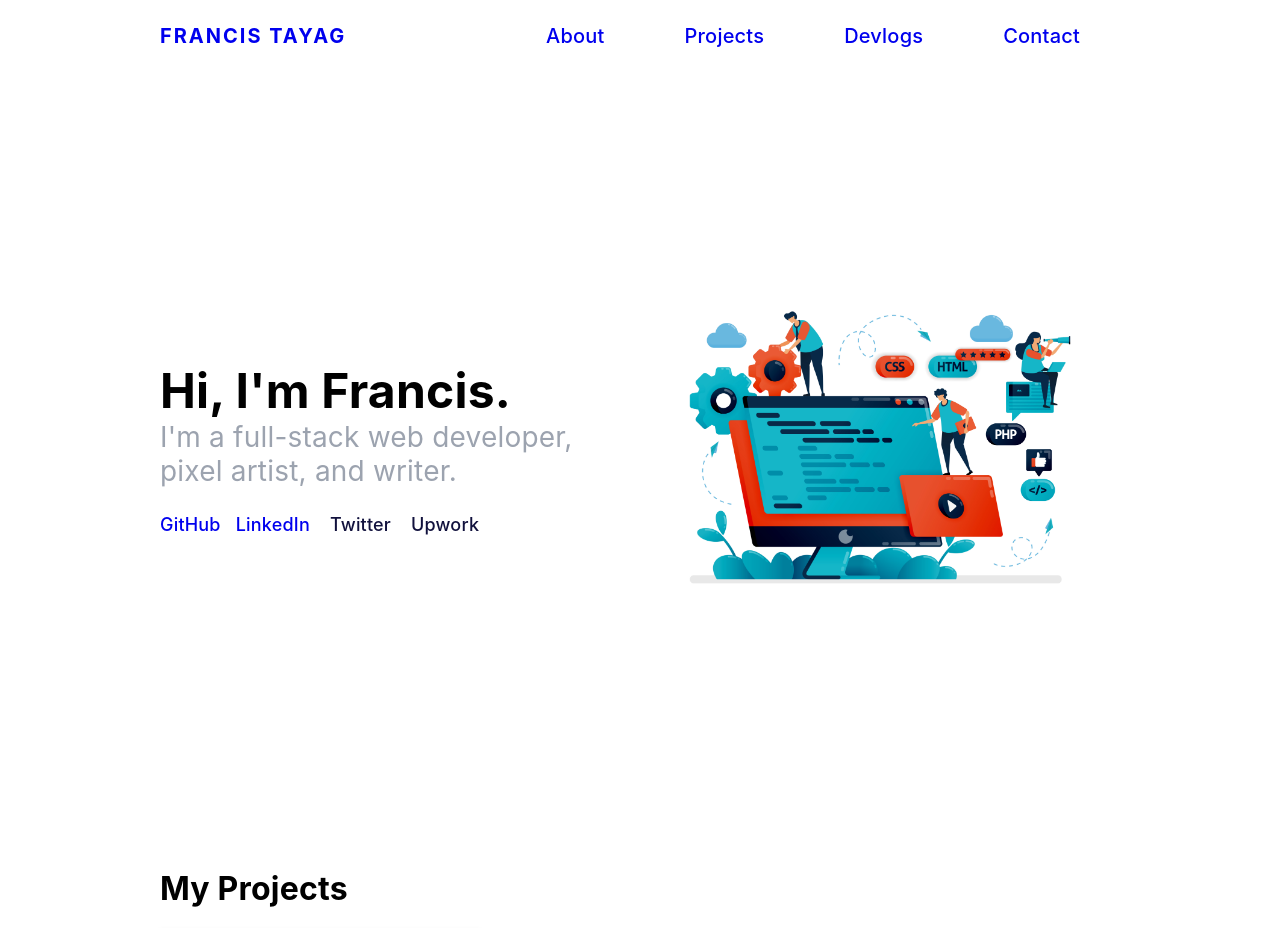
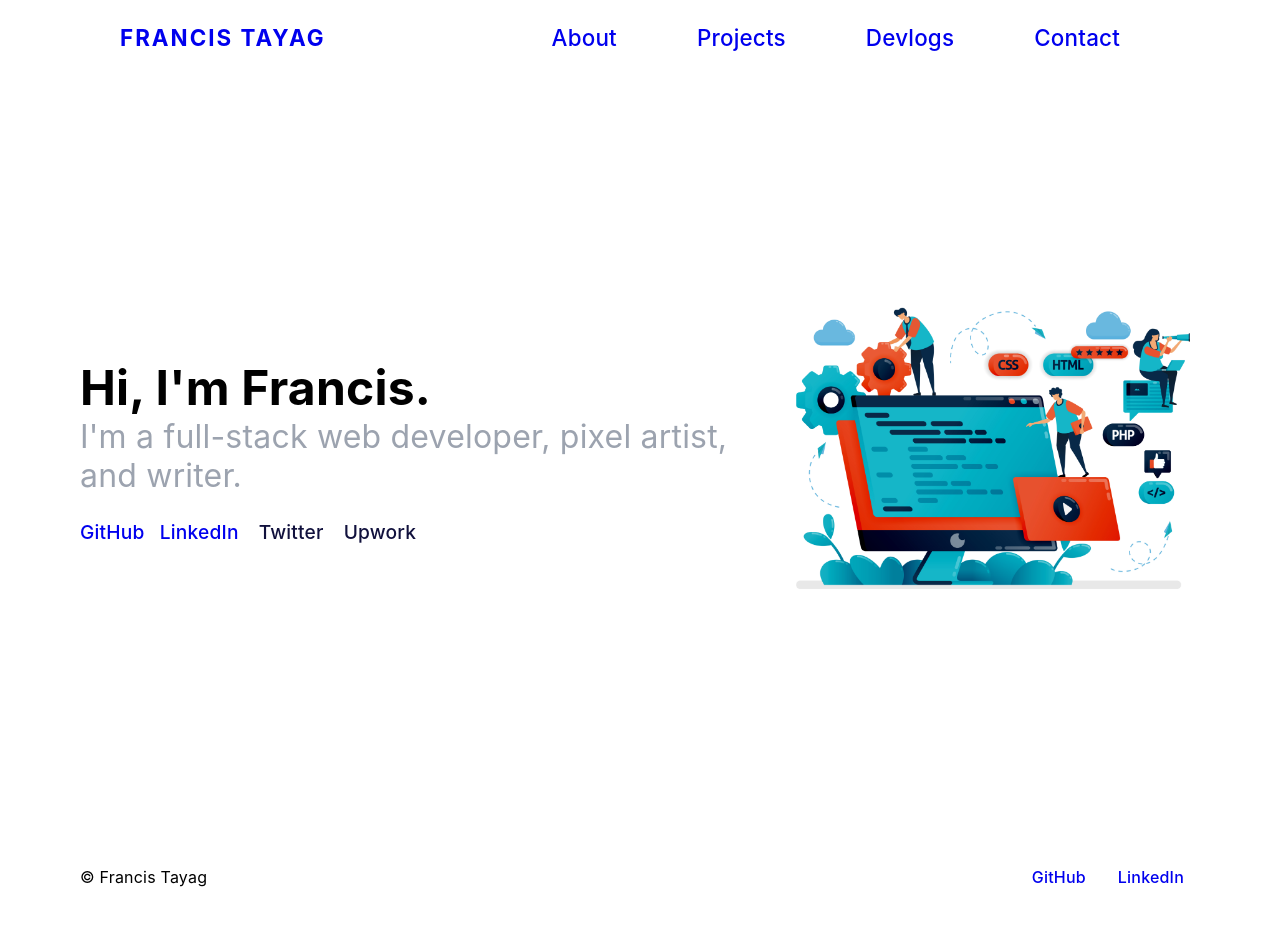
Before and after one commit to fmtayag/fmtayag.github.io, a React (Create React App) app in the folder ui/: page / in a window 1280 px wide. Shown: the top 928 px of the page. After the commit the page ends 903 px from the top, so only its background shows below. Built offline with nearby package versions, Linux system fonts and the light colour scheme.

Commit message:
Cleaned up App.css

```diff
--- a/ui/src/components/Profile.js
+++ b/ui/src/components/Profile.js
@@ -12,6 +12,7 @@ const Profile = () => {
                 </div>
 
             </div>
+
             <div className="picture">
                 <img src={process.env.PUBLIC_URL + "/images/Project_76-01.jpg"} alt="profile-pic" />
             </div>
--- a/ui/src/pages/Home.js
+++ b/ui/src/pages/Home.js
@@ -5,7 +5,7 @@ const Home = () => {
     return (
         <div className="home">
             <Profile />
-            <ProjectsList />
+            {/* <ProjectsList /> */}
         </div>
     );
 }
--- a/ui/src/styles/App.css
+++ b/ui/src/styles/App.css
@@ -18,33 +18,27 @@ body {
   display: flex;
   flex-direction: column;
   text-align: center;
-  margin-left: 20vmin;
-  margin-right: 20vmin;
-}
-
-.home {
-}
-
-@media only screen and (max-width: 640px) {
-  .home {
-    margin: 0;
-  }
+  margin-left: 10vmin;
+  margin-right: 10vmin;
 }
 
 .navbar {
-  font-size: 20px;
+  font-size: 1.4rem;
   display: flex;
   margin-top: 3vmin;
+  justify-content: space-between;
+}
+
+.navbar > div {
+  margin: 0 5vmin;
 }
 
 .logo-container {
-  flex-grow: 1;
   align-content: center;
 }
 
-.navbar > .links {
+.navbar .links {
   display: flex;
-  flex-grow: 1;
   justify-content: flex-end;
 }
 
@@ -106,45 +100,47 @@ a:hover:not(.logo) {
 .profile {
   display: flex;
   flex-direction: row;
+  justify-content: space-evenly;
+  align-items: center;
   height: 100vh;
   /* border: 5px solid red; */
+}
+
+.profile .item1 {
+  background-color: blue;
 }
 
 .profile > .introduction {
   /* align-self: auto; */
   align-self: center;
-  flex: 1;
   display: flex;
   flex-direction: column;
   align-content: center;
-
 }
 
 .picture {
-  align-self: center;
-  display: flex;
-  flex: 1;
-  justify-content: center;
+  width: 30rem;
 }
 
-.picture img {
-  width: 25em;
+.picture > img {
+  max-width: 100%;
   /* border-radius: 50%; */
 }
 
 .introduction > h1 {
-  font-size: 48px;
-  margin: auto 0;
+  font-size: 3rem;
+  display: inline;
   /* border: 1px solid black; */
   text-align: left;
+  margin: 0;
 }
 
 .introduction > .blurb {
   color: #9CA3AF;
-  font-size: 28px;
-  margin: 0;
+  font-size: 2rem;
   /* border: 1px solid black; */
   text-align: left;
+  margin: 0;
 }
 
 .socials {
@@ -159,9 +155,8 @@ a:hover:not(.logo) {
 
 .socials a {
   padding-inline: 10px;
-  font-size: 18px;
+  font-size: 1.2rem;
 }
-
 
 @media only screen and (max-width: 640px) {
   .profile {
@@ -174,19 +169,16 @@ a:hover:not(.logo) {
     margin: 0;
   }
   .introduction > h1 {
-    font-size: 28px;
+    font-size: 1.3rem;
     text-align: center;
     margin: 0;
   }
   .introduction > .blurb {
-    font-size: 20px;
+    font-size: 1.1rem;
     text-align: center;
   }
   .picture {
-    display: flex;
-    flex: 0;
-    align-self: center;
-    justify-content: center;
+    width: 10rem;
     order: 1;
   }
   .picture img {
@@ -198,28 +190,19 @@ a:hover:not(.logo) {
   }
   .socials > a {
     text-align: center;
-    font-size: 18px;
+    font-size: 0.9rem;
     padding-inline: 5px;
   }
 }
 
 .footer {
   display: flex;
+  justify-content: space-between;
 }
 
-.footer div:nth-child(1) {
-  flex-grow: 1;
-  text-align: left;
-}
-
-.footer div:nth-child(2) {
-  display: flex;
-  flex-grow: 1;
-  justify-content: right;
-}
-
-.footer div:nth-child(2) p {
-  padding-inline: 10px;
+.footer div:nth-child(2) > p {
+  display: inline-block;
+  padding-inline: 1rem;
 }
 
 .projects-list {
```
